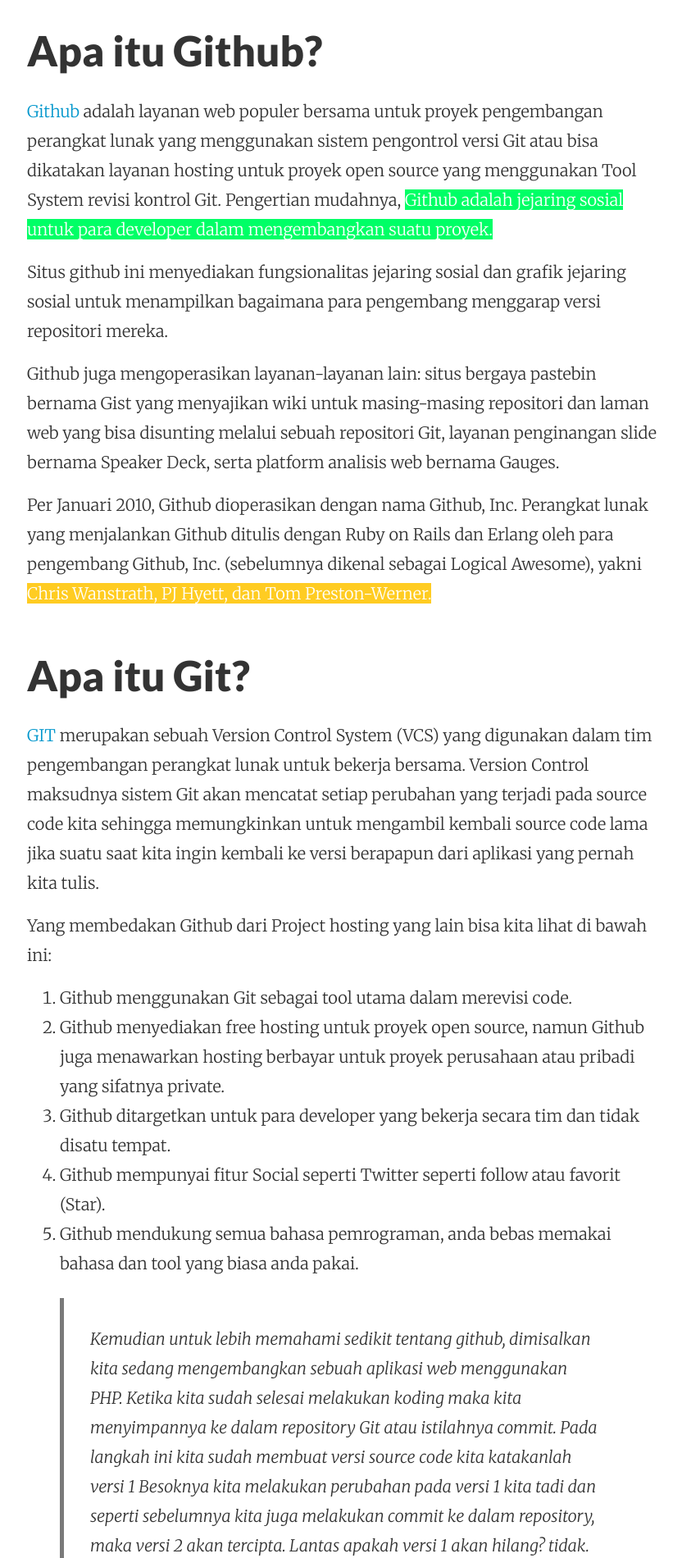
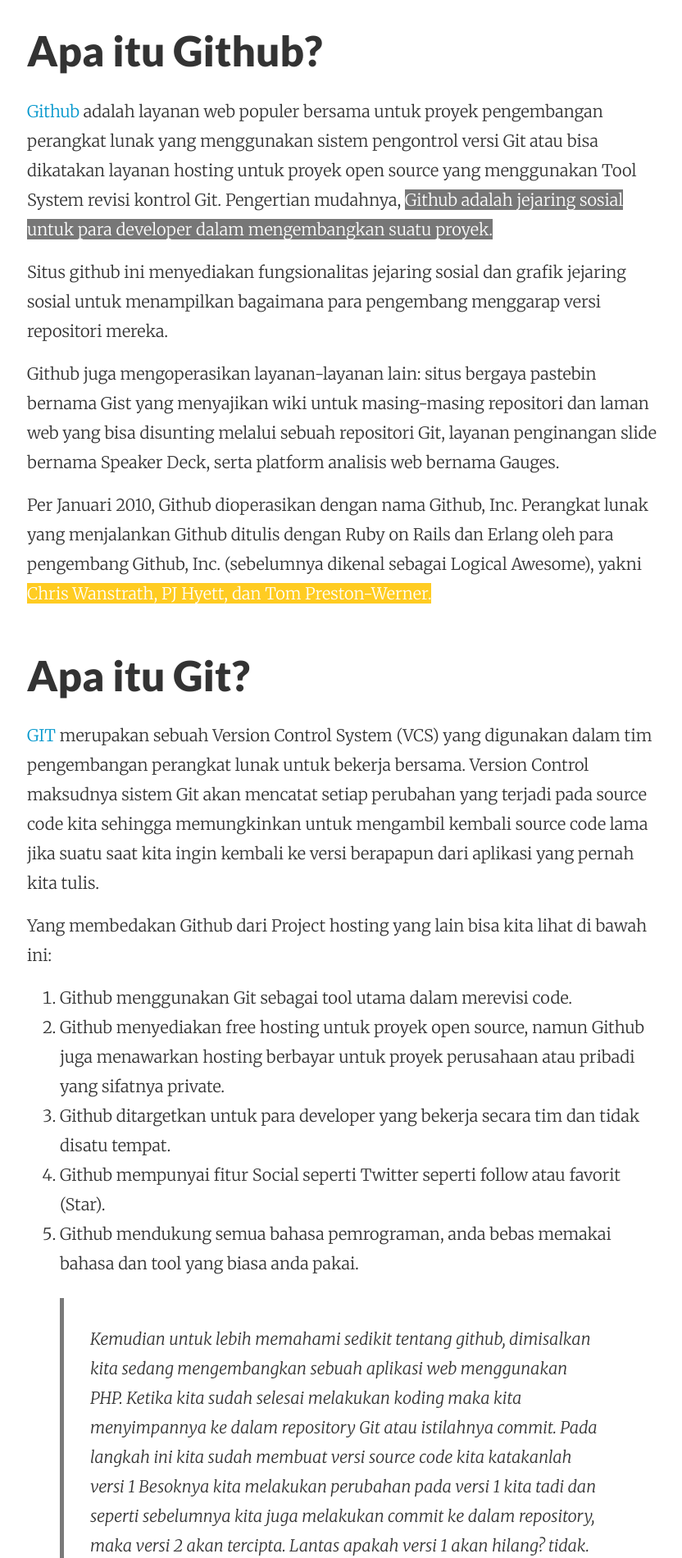
Before and after one commit to D3f4lt/d3f4lt.github.io, a Jekyll site: the page built from _posts/2014-06-10-kenalan-dengan-github.md, in a window 1280 px wide. Shown: the part 768-2668 px from the top of the page at 82% size, without its empty margins (223-1055 px from the left). Built offline with Jekyll 4.4.1, drawn with Linux system fonts in a browser that asks for light colours; nearby versions of some CDN libraries.

Commit message:
Update 2014-06-10-kenalan-dengan-github.md

```diff
--- a/_posts/2014-06-10-kenalan-dengan-github.md
+++ b/_posts/2014-06-10-kenalan-dengan-github.md
@@ -10,7 +10,7 @@
 
 ## Apa itu Github?
 
-<span class="blue">Github</span> adalah layanan web populer bersama untuk proyek pengembangan perangkat lunak yang menggunakan sistem pengontrol versi Git atau bisa dikatakan layanan hosting untuk proyek open source yang menggunakan Tool System revisi kontrol Git. Pengertian mudahnya, <span class="bg-green white">Github adalah jejaring sosial untuk para developer dalam mengembangkan suatu proyek.</span>
+<span class="blue">Github</span> adalah layanan web populer bersama untuk proyek pengembangan perangkat lunak yang menggunakan sistem pengontrol versi Git atau bisa dikatakan layanan hosting untuk proyek open source yang menggunakan Tool System revisi kontrol Git. Pengertian mudahnya, <span class="bg-mid-gray white">Github adalah jejaring sosial untuk para developer dalam mengembangkan suatu proyek.</span>
 
 Situs github ini menyediakan fungsionalitas jejaring sosial dan grafik jejaring sosial untuk menampilkan bagaimana para pengembang menggarap versi repositori mereka.
 
```
